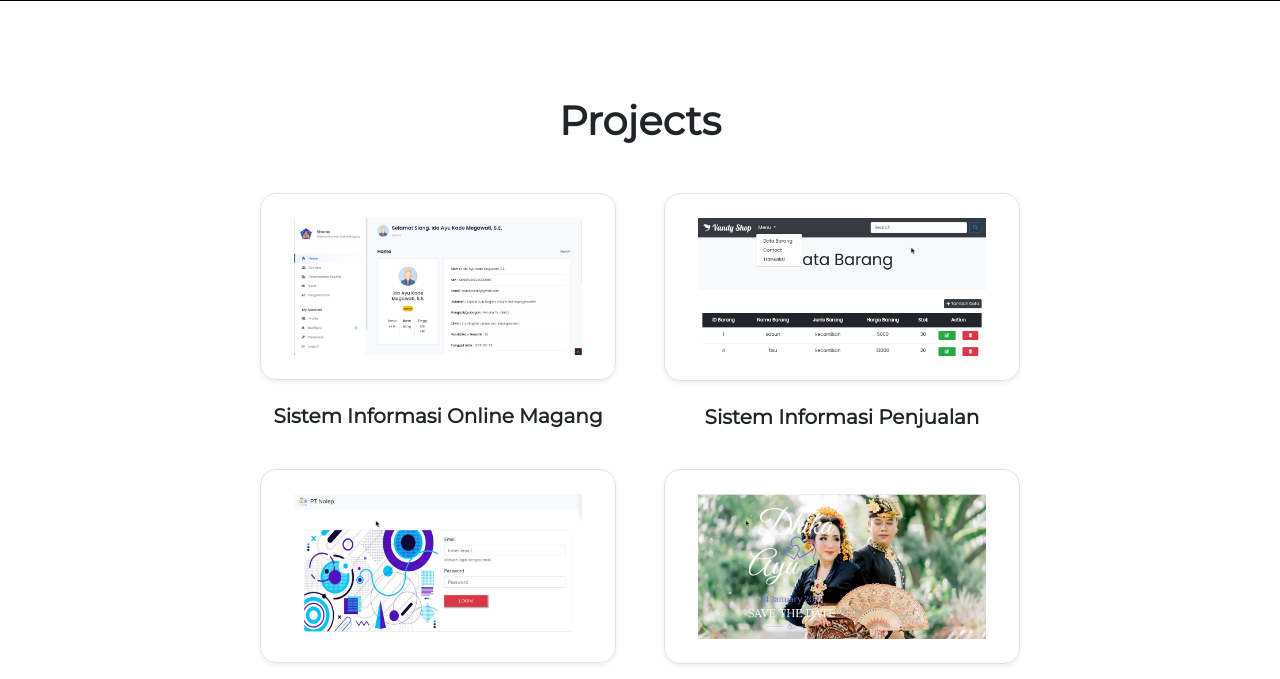
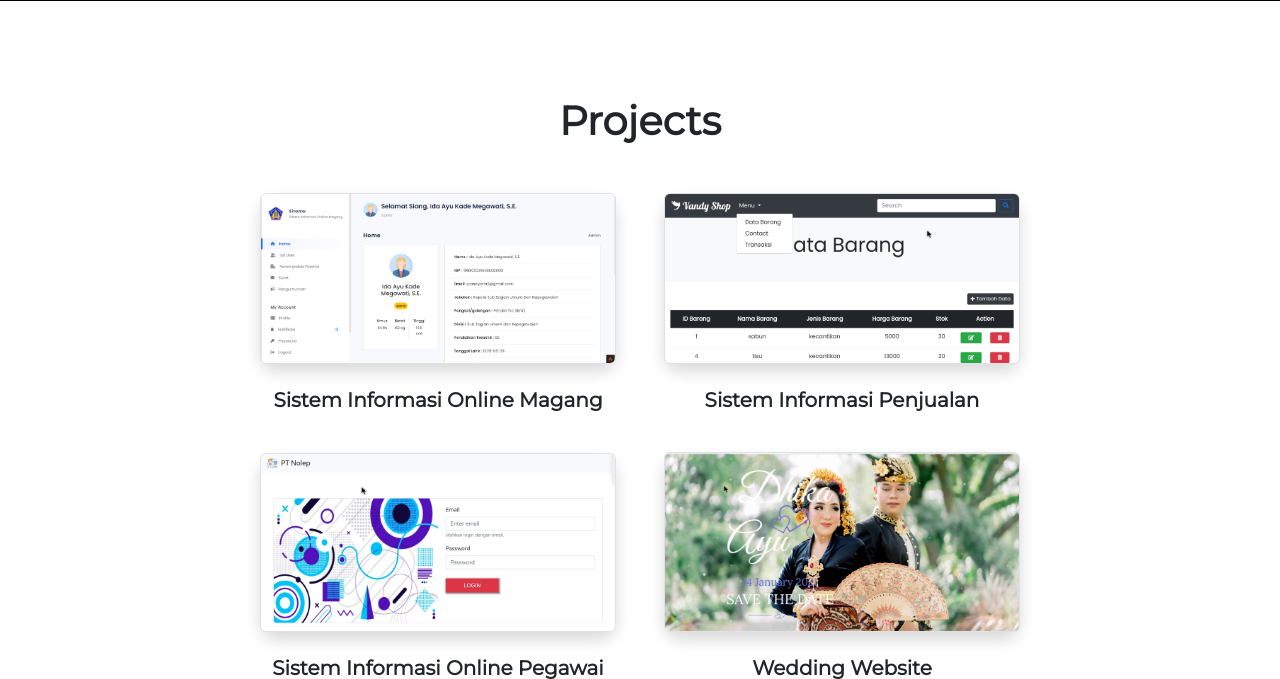
Before and after one commit to gkdyudiana/gkdyudiana.github.io, a PHP site: page / in a window 1280 px wide. Shown: the part 2719-3398 px from the top of the page. Run offline with PHP 8.4, Linux system fonts and the light colour scheme; some libraries are stand-ins or nearby versions.

Commit message:
edit some layout

```diff
--- a/assets/css/index.css
+++ b/assets/css/index.css
@@ -70,6 +73,10 @@ body {
         background-color: white;
         color: black;
         box-shadow: 5px 7px 10px #eee;
+    }
+
+    .projects img {
+        width: 100%;
     }
 
     @keyframes berjalan {
--- a/index.html
+++ b/index.html
@@ -56,9 +56,11 @@
       <!-- Home -->
       <div class="home bg-black text-white d-flex justify-content-center align-items-center">
         <div class="container text-center">
-            <h3 class="text-danger">Hello, my name is</h3>
+            <h3 class="text-danger">Hello &#128075;, my name is</h3>
             <h1>I GUSTI KADE DICKY YUDIANA</h1>
-            <span id="profession"></span>
+            <div class="wrap-profession">
+              <span id="profession"></span>
+            </div>
         </div>
       </div>
       <!-- End of Home -->
@@ -72,7 +74,7 @@
               <img data-aos="fade-zoom-in"
               data-aos-easing="ease-in-back"
               data-aos-delay="100"
-              data-aos-offset="0" class="photo mb-3">
+              data-aos-offset="0" class="photo mb-3 shadow">
             </div>
             <div class="col">
               <h1 class="fw-bold"data-aos="fade-right" data-aos-delay="200">About Me</h1>
@@ -172,29 +174,29 @@
           <h1 class="fw-bold text-center mb-5" data-aos="fade-right" data-aos-delay="100">Projects</h1>
           <div class="row d-flex justify-content-center align-items-center gap-4">
             <div class="col-4 text-center" data-aos="fade-up" data-aos-delay="200">
-              <div class="border shadow-sm rounded-4 text-center p-4">
-                <img src="assets/images/sinoma.png" style="width: 18rem;" alt="">
+              <div class="shadow rounded-4 text-center">
+                <img src="assets/images/sinoma.png" class="rounded border" alt="">
               </div>
               <h5 class="mt-4 mb-3 fw-bold">Sistem Informasi Online Magang</h5>
               <!-- <span><a href="https://github.com/gkdyudiana/wedding_web.git" class="ps-4 pe-3 py-3 text-dark link-underline link-underline-opacity-0" target="_blank"><i class="bi bi-github"></i>&nbsp;github</a></span> -->
             </div>
             <div class="col-4 text-center" data-aos="fade-up" data-aos-delay="300">
-              <div class="border shadow-sm rounded-4 text-center p-4">
-                <img src="assets/images/web_penjualan.jpg" style="width: 18rem;" alt="">
+              <div class="shadow rounded-4 text-center">
+                <img src="assets/images/web_penjualan.jpg" class="rounded border" alt="">
               </div>
               <h5 class="mt-4 mb-3 fw-bold">Sistem Informasi Penjualan</h5>
               <!-- <span><a href="https://github.com/gkdyudiana/wedding_web.git" class="ps-4 pe-3 py-3 text-dark link-underline link-underline-opacity-0" target="_blank"><i class="bi bi-github"></i>&nbsp;github</a></span> -->
             </div>
             <div class="col-4 text-center" data-aos="fade-up" data-aos-delay="400">
-              <div class="border shadow-sm rounded-4 text-center p-4">
-                <img src="assets/images/Screenshot_20230519_012152.jpg" style="width: 18rem;" alt="">
+              <div class="shadow rounded-4 text-center">
+                <img src="assets/images/Screenshot_20230519_012152.jpg" class="rounded border" alt="">
               </div>
               <h5 class="mt-4 mb-3 fw-bold">Sistem Informasi Online Pegawai</h5>
               <!-- <span><a href="https://github.com/gkdyudiana/wedding_web.git" class="ps-4 pe-3 py-3 text-dark link-underline link-underline-opacity-0" target="_blank"><i class="bi bi-github"></i>&nbsp;github</a></span> -->
             </div>
             <div class="col-4 text-center" data-aos="fade-up" data-aos-delay="500">
-              <div class="border shadow-sm rounded-4 text-center p-4">
-                <img src="assets/images/Screenshot_20230519_012928.jpg" style="width: 18rem;" alt="">
+              <div class="shadow rounded-4 text-center">
+                <img src="assets/images/Screenshot_20230519_012928.jpg" class="rounded border" alt="">
               </div>
               <h5 class="mt-4 mb-3 fw-bold">Wedding Website</h5>
               <!-- <span><a href="https://github.com/gkdyudiana/wedding_web.git" class="ps-4 pe-3 py-3 text-dark link-underline link-underline-opacity-0" target="_blank"><i class="bi bi-github"></i>&nbsp;github</a></span> -->
```
Also changed, not shown: other parts of assets/css/index.css (+37 -4 lines).
